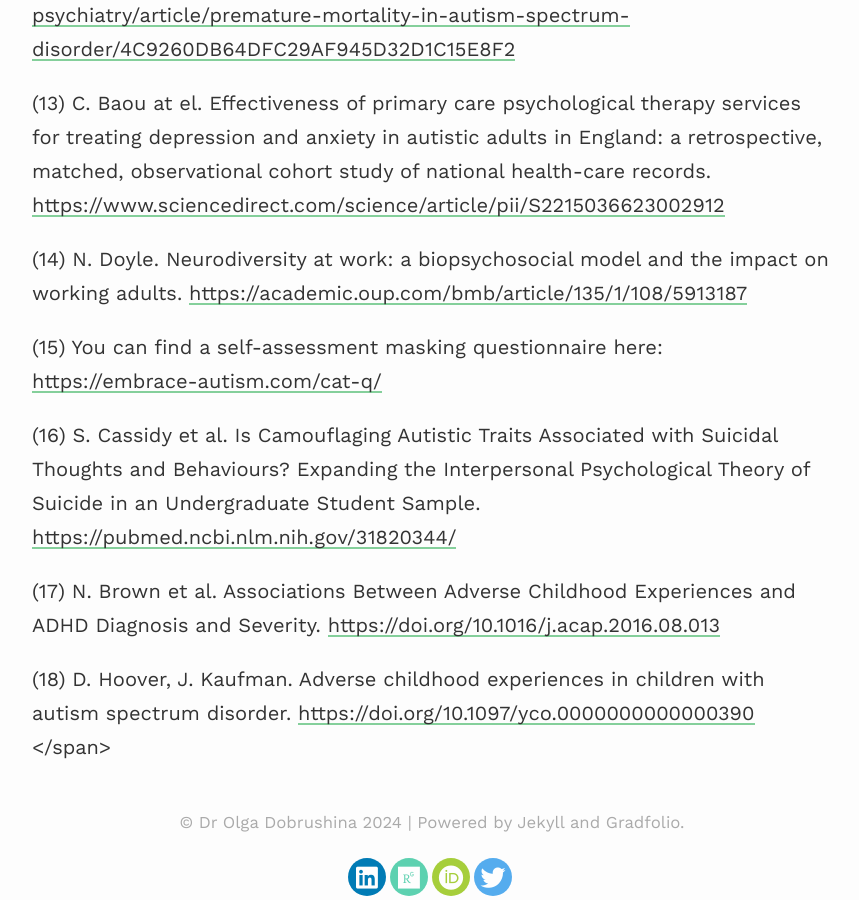
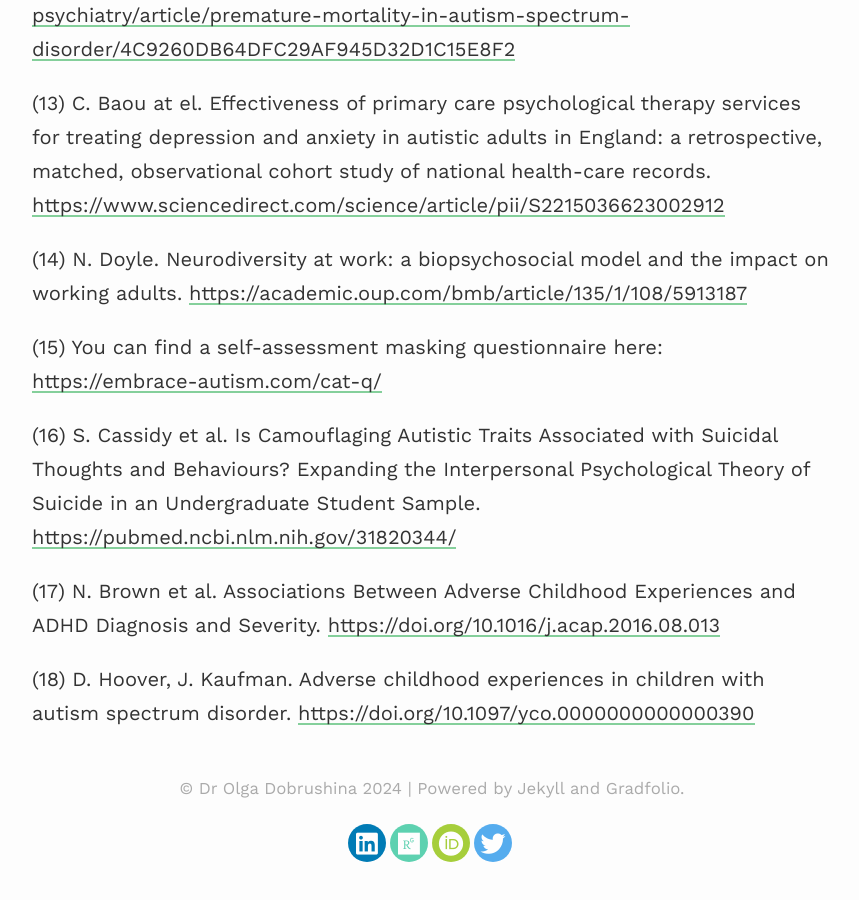
Before and after one commit to dobrushina/dobrushina.github.io, a Jekyll site: the page built from Neurodivergence-Psychotherapy.md, in a window 1280 px wide and 900 px high, scrolled down 6700 px. Shown: the whole window, without its empty margins (208-1067 px from the left). Built offline with Jekyll 4.4.1, drawn with Linux system fonts in a browser that asks for light colours; nearby versions of some CDN libraries; after the commit the page ends 7566 px from its top, so only the background shows below that.

Commit message:
Update Neurodivergence-Psychotherapy.md

```diff
--- a/Neurodivergence-Psychotherapy.md
+++ b/Neurodivergence-Psychotherapy.md
@@ -49,7 +49,6 @@ While some difficulties come from the neurodivergence itself, others originate f
 Last but not least, neurodivergent people might need family and couple therapy. As a rule of thumb, autism and ADHD can be found in several family members, both because they are genetically inherited and because neurodivergent people tend to find neurodivergent partners more interesting. In such neurodivergent families, brains might show more differences between the family members than in a neurotypical family, making it more difficult for the members to understand each other. In addition, high sensitivity, intensity of emotional experiences and limited energy resources make it more challenging to get along. Parents might experience burnout, and couples might face conflicts or disconnection. Couple and family therapy taking into account the influence of neurodivergence can be highly beneficial in such cases.
 
 ### References
-<span class="small-text">
 (1) A detailed guide on neuroaffirmative language can be found here: <https://ndconnection.co.uk/resources/p/nd-affirming-language-guide>
 
 (2) E. Abdelnour, M. Jansen, J. Gold. ADHD Diagnostic Trends: Increased Recognition or Overdiagnosis? <https://www.ncbi.nlm.nih.gov/pmc/articles/PMC9616454/>
@@ -85,4 +84,3 @@ Last but not least, neurodivergent people might need family and couple therapy.
 (17) N. Brown et al. Associations Between Adverse Childhood Experiences and ADHD Diagnosis and Severity. <https://doi.org/10.1016/j.acap.2016.08.013>
 
 (18) D. Hoover, J. Kaufman. Adverse childhood experiences in children with autism spectrum disorder. <https://doi.org/10.1097/yco.0000000000000390>
-</span>
```
